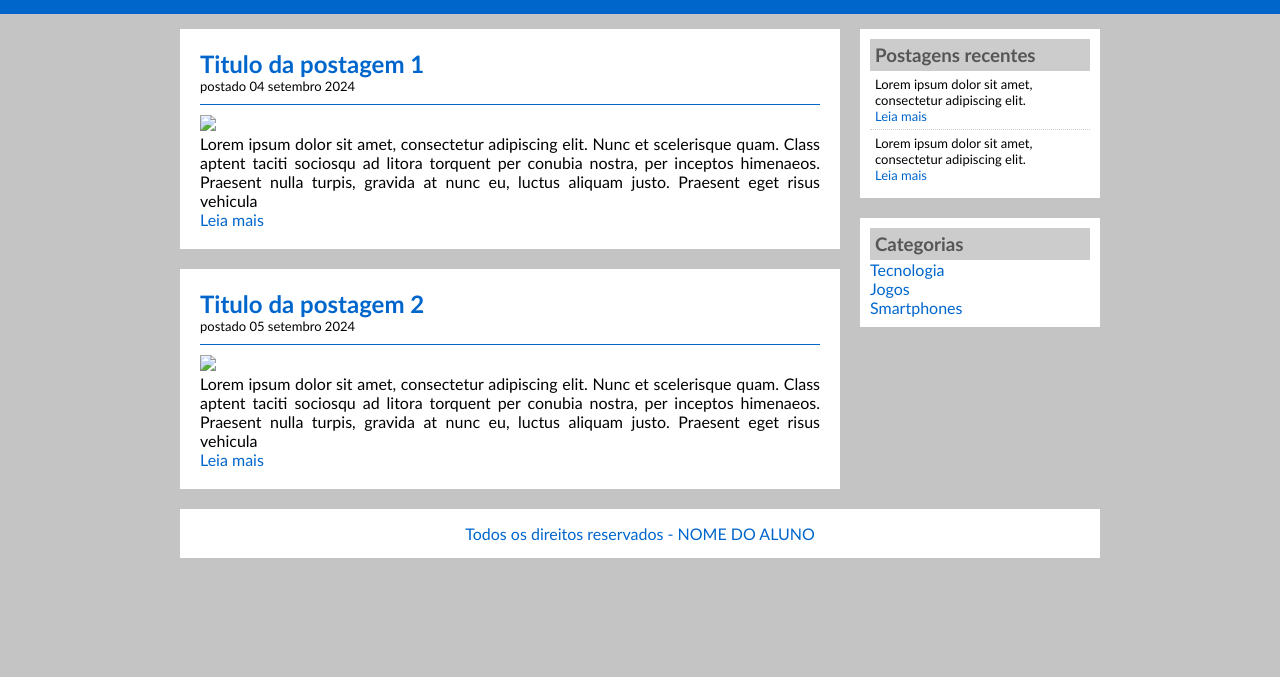
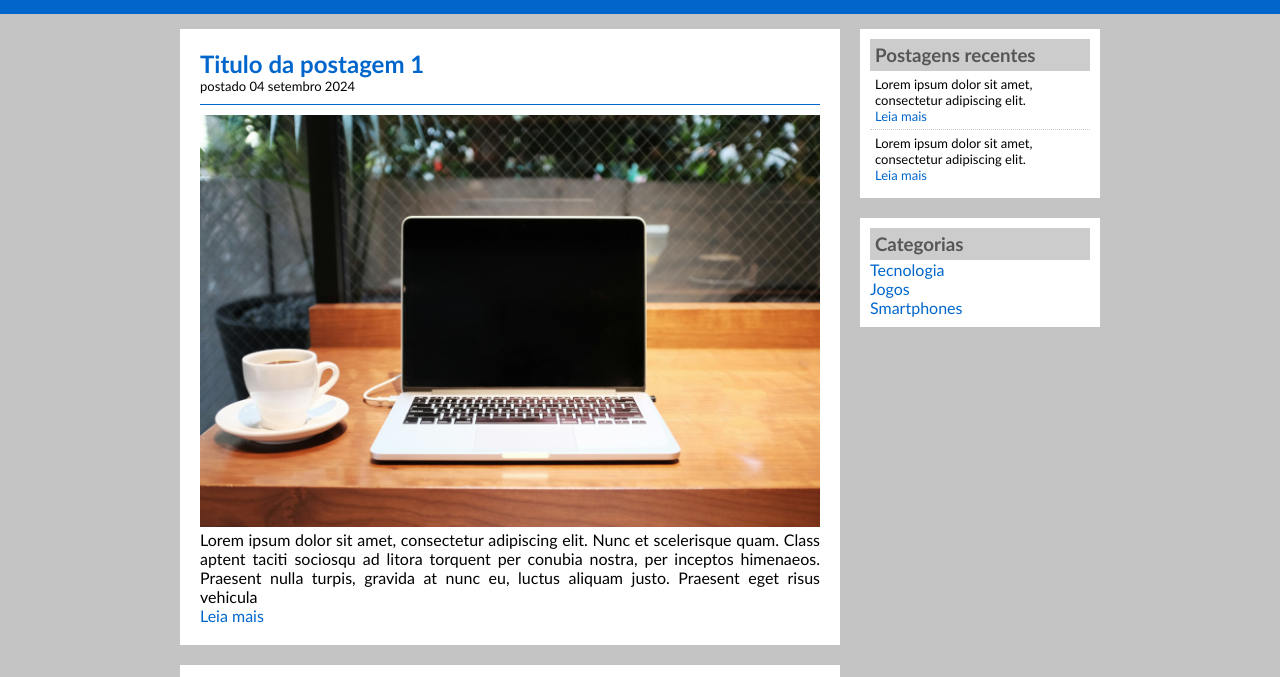
Before and after one commit to Murilokp/texte, a plain HTML site: page index.html in a window 1280 px wide. Shown: the part 123-800 px from the top of the page. Drawn offline with Linux system fonts and the light colour scheme.

Commit message:
Update index.html

```diff
--- a/index.html
+++ b/index.html
@@ -33,7 +33,7 @@
             <div class="post">
                 <h2>Titulo da postagem 1</h2>
                 <span class="data-post">postado 04 setembro 2024</span>
-                <img class="img-post" src="imagens/tecnologia01.png">
+                <img class="img-post" src="tecnologia01.png">
                 <p>
                     Lorem ipsum dolor sit amet, consectetur adipiscing elit. Nunc et scelerisque quam. Class aptent taciti sociosqu ad litora torquent per conubia nostra, per inceptos himenaeos. Praesent nulla turpis, gravida at nunc eu, luctus aliquam justo. Praesent eget risus vehicula
                 </p>
@@ -45,7 +45,7 @@
               <div class="post">
                 <h2>Titulo da postagem 2</h2>
                 <span class="data-post">postado 05 setembro 2024</span>
-                <img class="img-post" src="imagens/tecnologia02.png">
+                <img class="img-post" src="tecnologia02.png">
                 <p>
                     Lorem ipsum dolor sit amet, consectetur adipiscing elit. Nunc et scelerisque quam. Class aptent taciti sociosqu ad litora torquent per conubia nostra, per inceptos himenaeos. Praesent nulla turpis, gravida at nunc eu, luctus aliquam justo. Praesent eget risus vehicula
                 </p>
```
